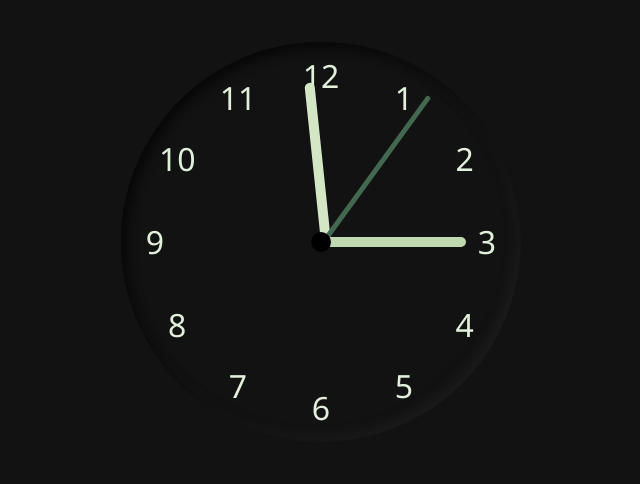
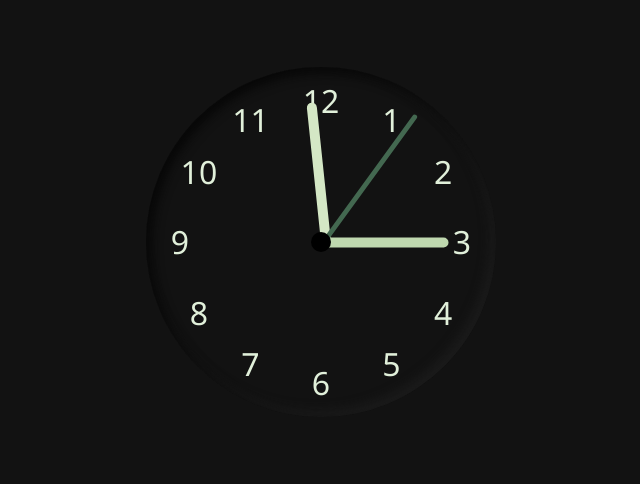
Before and after one commit to Nourrann/Clock-Website, a plain HTML site: page index.html in a window 1280 px wide. Shown: the part 158-642 px from the top of the page, without its empty margins (319-959 px from the left). Drawn offline with Linux system fonts and the light colour scheme.

Commit message:
change title

```diff
--- a/css/style.css
+++ b/css/style.css
@@ -9,8 +9,8 @@ body {
 }
 
 .clock {
-  width: 400px;
-  height: 400px;
+  width: 350px;
+  height: 350px;
   border-radius: 50%;
   position: relative;
   background: #121212;
--- a/index.html
+++ b/index.html
@@ -3,7 +3,7 @@
   <head>
     <meta charset="UTF-8" />
     <meta name="viewport" content="width=device-width, initial-scale=1.0" />
-    <title>Document</title>
+    <title>Clock</title>
     <link rel="stylesheet" href="css/all.min.css" />
     <link rel="stylesheet" href="css/bootstrap.min.css" />
     <link rel="stylesheet" href="css/style.css" />
```
